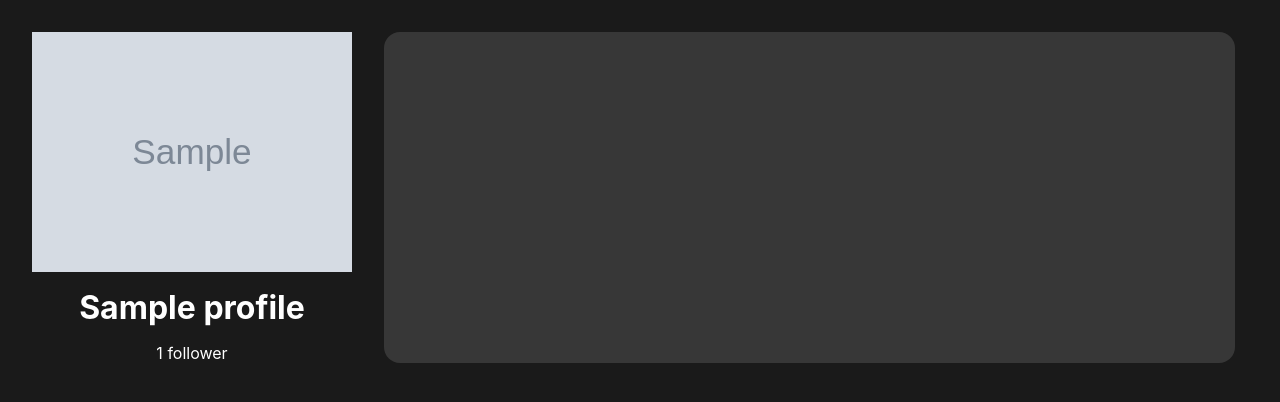
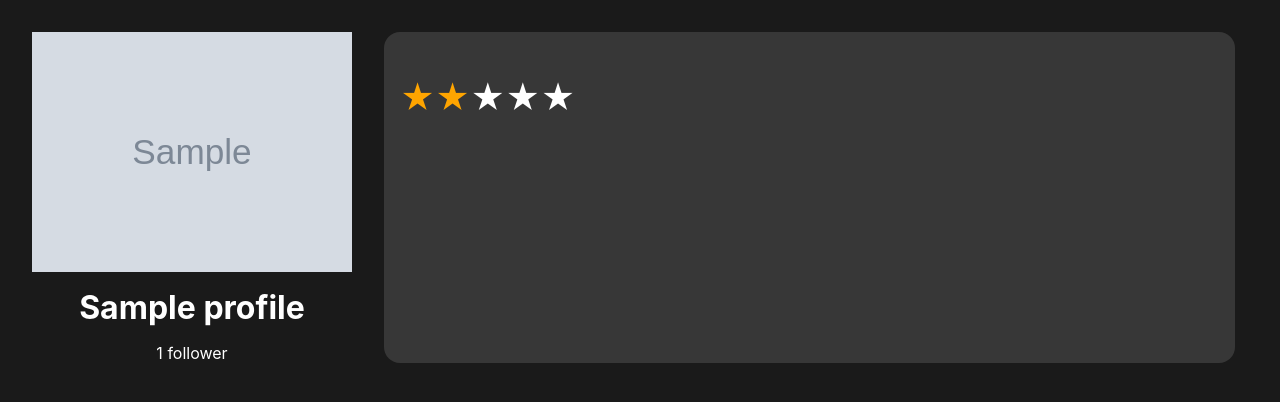
Before and after one commit to BarsCS/CoverStory, a Django app: template account/templates/profiles/profile.html in a window 1280 px wide. Shown: the part 48-450 px from the top of the page. Run offline with Django 3.2, Linux system fonts and the light colour scheme; the template is opened without the code that fills it: most values are stand-ins (such as "Sample title", 1, 10 or a date in 2020); grey boxes marked "Sample" are stand-in pictures; some libraries are stand-ins or nearby versions.

Commit message:
add feature to see how other people rated books

```diff
--- a/account/templates/profiles/profile.html
+++ b/account/templates/profiles/profile.html
@@ -45,7 +45,16 @@
     <div class="books-list">
       {% for book in user_books %}
         <div class="book">
-          <a href="{{ book.get_absolute_url }}"><img src="{% thumbnail book.book.cover 150x225 crop %}" alt="" /></a>
+          <a href="{{ book.book.get_absolute_url }}"><img src="{% thumbnail book.book.cover 150x225 crop %}" alt="" /></a>
+          <div class="ratings-wrapper">
+                <div class="static-ratings">
+                    <span class="{% if book.rate <= 1 %}selected{% endif %}" style="font-size: 2.1em">&#9733;</span>
+                    <span class="{% if book.rate <= 2 %}selected{% endif %}" style="font-size: 2.1em">&#9733;</span>
+                    <span class="{% if book.rate <= 3 %}selected{% endif %}" style="font-size: 2.1em">&#9733;</span>
+                    <span class="{% if book.rate <= 4 %}selected{% endif %}" style="font-size: 2.1em">&#9733;</span>
+                    <span class="{% if book.rate <= 5 %}selected{% endif %}" style="font-size: 2.1em">&#9733;</span>
+                </div>
+            </div>
         </div>
       {% endfor %}
     </div>
--- a/static/src/main.css
+++ b/static/src/main.css
@@ -215,7 +215,12 @@ header {
     display: inline-block;
 }
 
-.ratings {
+.ratings{
+    display: flex;
+    flex-direction: row-reverse;
+}
+
+.static-ratings{
     display: flex;
     flex-direction: row-reverse;
 }
@@ -224,6 +229,17 @@ header {
     cursor: pointer;
     transition: color .2s, transform .2s;
     font-size: 3rem;
+}
+
+
+.static-ratings span{
+    transition: color .2s, transform .2s;
+    font-size: 3rem;
+}
+
+.static-ratings span.selected{
+    font-size: 3rem;
+    color: orange;
 }
 
 .ratings span:hover{
```
